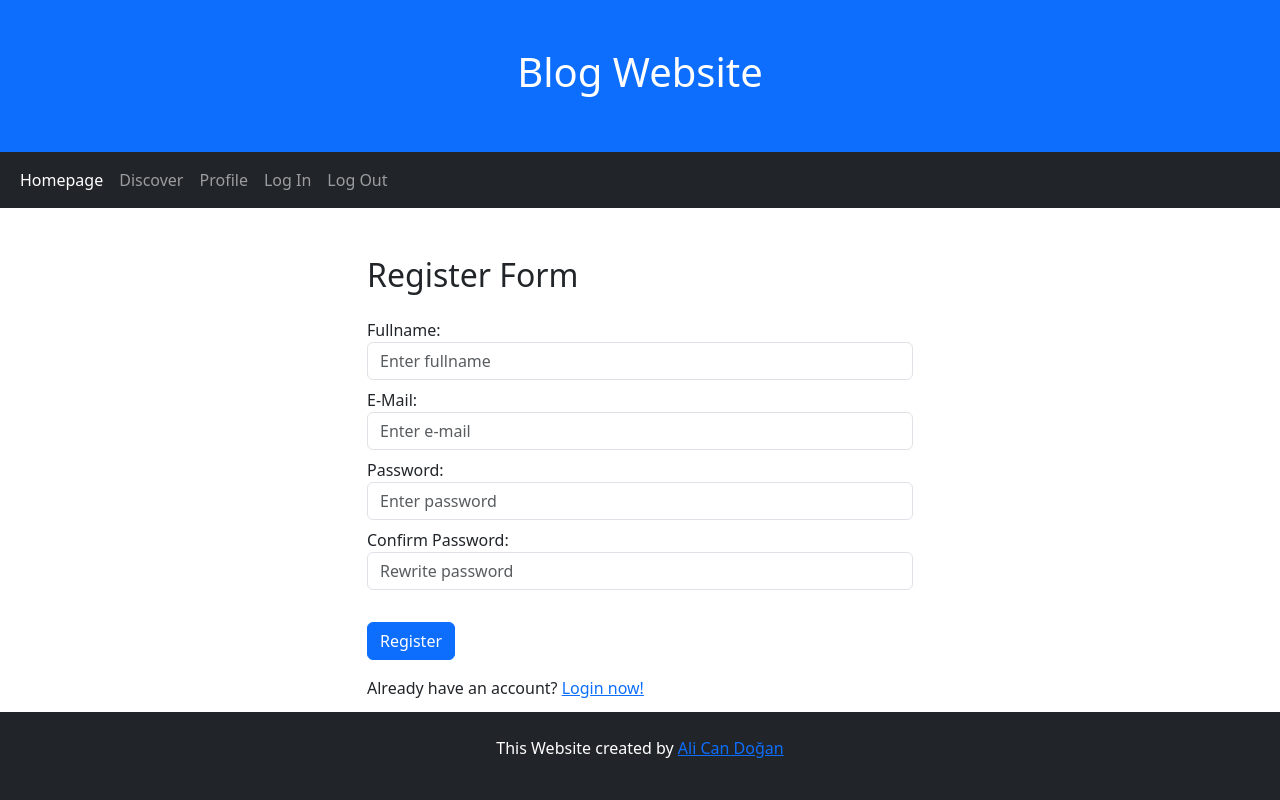
After one commit to doganalican46/PHP_BlogWebsite, a PHP site: page /register.php in a window 1280 px wide. The commit adds this page. Run offline with PHP 8.4, Linux system fonts and the light colour scheme; some libraries are stand-ins or nearby versions.

Commit message:
login and register pages are added

```diff
--- a/pages/_header.php
+++ b/pages/_header.php
@@ -1,5 +1,8 @@
 <?php $title;
-$title = "Homepage";
+$pageTitle = "Homepage";
+if (isset($customTitle)) {
+    $pageTitle = $customTitle;
+}
 ?>
 
 <!DOCTYPE html>
@@ -10,7 +13,7 @@ $title = "Homepage";
     <meta name="viewport" content="width=device-width, initial-scale=1.0">
     <link rel="stylesheet" href="https://cdnjs.cloudflare.com/ajax/libs/bootstrap/5.3.2/css/bootstrap.min.css" />
     <link rel="stylesheet" href="style/main.css">
-    <title> <?php echo $title ?> | Blog Website</title>
+    <title> <?php echo $pageTitle ?> | Blog Website</title>
 </head>
 
 <body>
--- a/profile.php
+++ b/profile.php
@@ -1,4 +1,4 @@
-<?php $title = "Profile"; ?>
+<?php $customTitle = "Profile Page"; ?>
 <?php include "pages/_header.php" ?>
 <?php include "pages/_navbar.php" ?>
 
--- /dev/null
+++ b/register.php
@@ -0,0 +1,33 @@
+<?php $customTitle = "Register Page"; ?>
+<?php include "pages/_header.php" ?>
+<?php include "pages/_navbar.php" ?>
+
+<div class="container mt-5">
+    <div class="row justify-content-center">
+        <div class="col-md-6">
+            <form>
+                <h2 class="mb-4">Register Form</h2>
+                <div class="form-group mb-2">
+                    <label for="fullname">Fullname:</label>
+                    <input type="text" class="form-control" id="fullname" placeholder="Enter fullname">
+                </div>
+                <div class="form-group mb-2">
+                    <label for="email">E-Mail:</label>
+                    <input type="email" class="form-control" id="email" placeholder="Enter e-mail">
+                </div>
+                <div class="form-group mb-2">
+                    <label for="password">Password:</label>
+                    <input type="password" class="form-control" id="password" placeholder="Enter password">
+                </div>
+                <div class="form-group mb-2">
+                    <label for="cpassword">Confirm Password:</label>
+                    <input type="password" class="form-control" id="cpassword" placeholder="Rewrite password">
+                </div>
+                <button type="submit" class="btn btn-primary btn-block mt-4">Register</button>
+                <p class="mt-3">Already have an account? <a href="login.php">Login now!</a></p>
+            </form>
+        </div>
+    </div>
+</div>
+
+<?php include "pages/_footer.php" ?>
```
Also changed, not shown: default_page.php (added, +13 -0 lines), discover.php (added, +13 -0 lines), login.php (added, +25 -0 lines), logout.php (added, +13 -0 lines).
